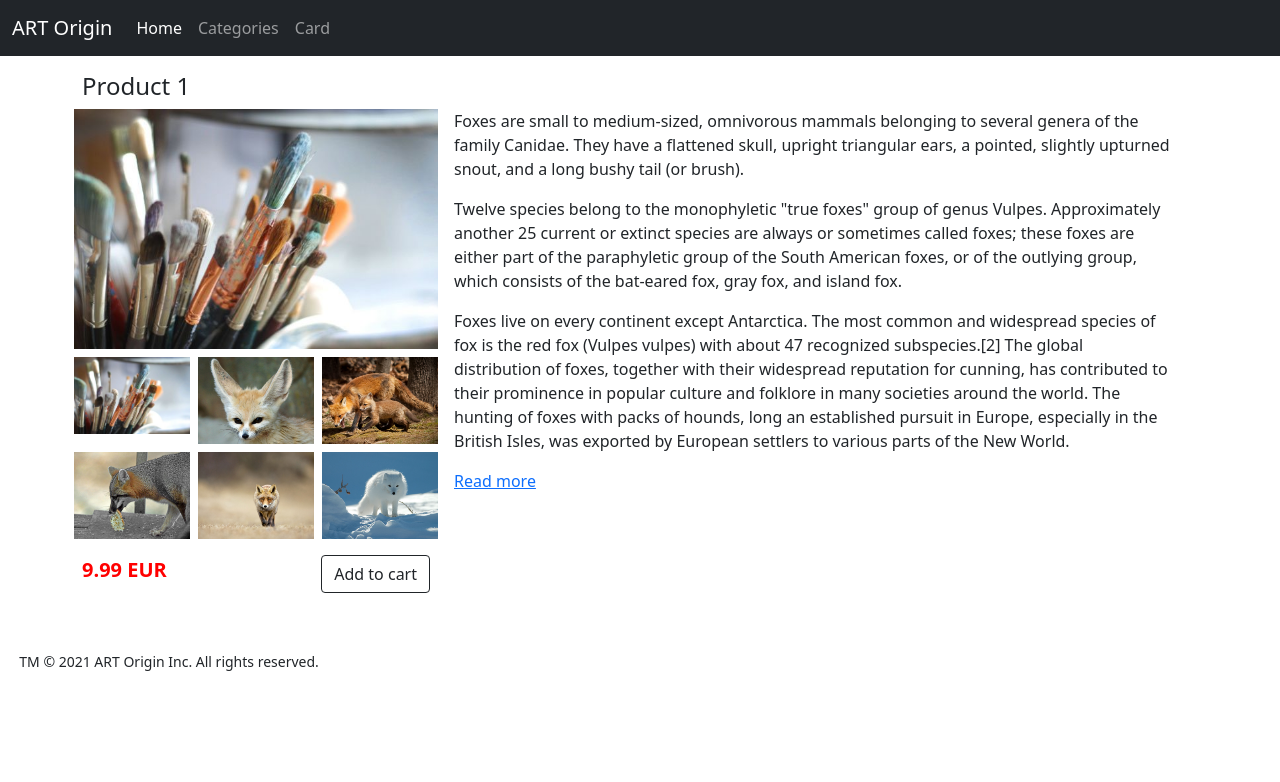
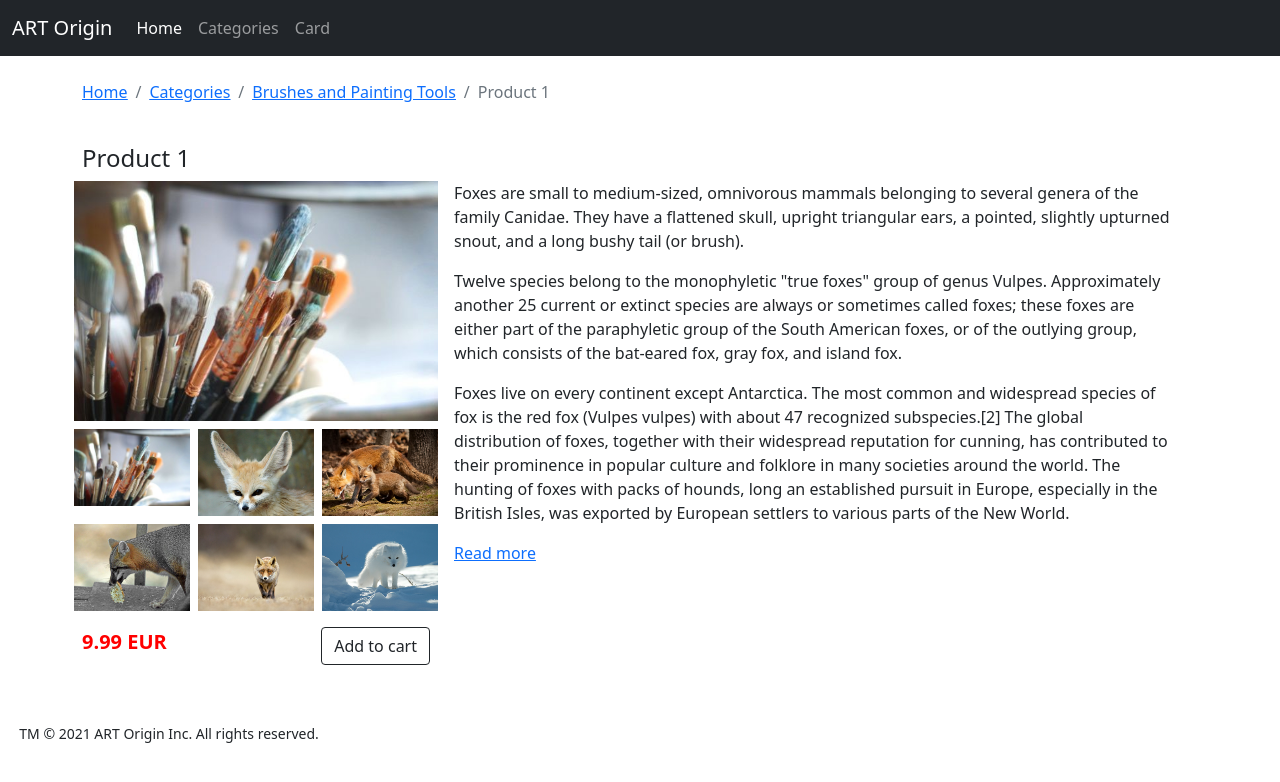
Before and after one commit to Anastasia1207/lesson-24, a React (Create React App) app: page /product1 in a window 1280 px wide. Shown: the top 782 px of the page. Built offline with nearby package versions, Linux system fonts and the light colour scheme.

Commit message:
Added breadcrub to all pages

```diff
--- a/src/Components/Card.js
+++ b/src/Components/Card.js
@@ -1,4 +1,5 @@
 import { NavLink } from 'react-router-dom';
+import Breadcrumb from 'react-bootstrap/Breadcrumb';
 import Table from 'react-bootstrap/Table';
 import Brushes1 from '../Assets/Img/Brushes1.jpg';
 import Paints2 from '../Assets/Img/Paints2.jpg';
@@ -9,10 +10,15 @@ function Card() {
     return (
         <div className="container">
             <div className="row">
-
-
-
-            <h2>Card</h2>
+                <div className="col my-4">
+                    <Breadcrumb >
+                        <Breadcrumb.Item><NavLink exact to="/">Home</NavLink></Breadcrumb.Item>
+                        <Breadcrumb.Item active>Card</Breadcrumb.Item>
+                    </Breadcrumb>
+                </div>
+            </div>
+            <div className="row">
+                <h4>Card</h4>
                 <ul className="nav nav-tabs">
                     <li className="nav-item">
                         <NavLink className="nav-link active" aria-current="page" to="/card">Products</NavLink>
@@ -55,7 +61,7 @@ function Card() {
                                 </div>
 
                             </div></td>
-      <td><input type="number" value="1" min="0" max="100" stap="5"/></td>
+                            <td><input type="number" value="1" min="0" max="100" stap="5" /></td>
                             <td>9.99 EUR</td>
                             <td><button type="button" class="btn ">&#128465;&nbsp;</button></td>
                         </tr>
@@ -76,7 +82,7 @@ function Card() {
                                 </div>
 
                             </div></td>
-      <td><input type="number" value="1" min="0" max="100" stap="5"/></td>
+                            <td><input type="number" value="1" min="0" max="100" stap="5" /></td>
                             <td>12.75 EUR</td>
                             <td><button type="button" class="btn ">&#128465;&nbsp;</button></td>
                         </tr>
@@ -97,7 +103,7 @@ function Card() {
                                 </div>
 
                             </div></td>
-      <td ><input type="number" value="1" min="0" max="100" stap="5"/></td>
+                            <td ><input type="number" value="1" min="0" max="100" stap="5" /></td>
                             <td>20 EUR</td>
 
                             <td><button type="button" class="btn ">&#128465;&nbsp;</button></td>
--- a/src/Components/Categories3.js
+++ b/src/Components/Categories3.js
@@ -12,19 +12,14 @@ function Categories3() {
 
         <div className="container">
             <div className="row">
-
-
-                <div>
-                    <br></br>
-                </div>       <Breadcrumb >
-                    <Breadcrumb.Item to="/">Home</Breadcrumb.Item>
-
-                    <Breadcrumb.Item active>Category</Breadcrumb.Item>
+                <div className="col my-4">
+                    <Breadcrumb>
+                        <Breadcrumb.Item><NavLink exact to="/">Home</NavLink></Breadcrumb.Item>
+                        <Breadcrumb.Item active>Categories</Breadcrumb.Item>
                     </Breadcrumb>
-
-                <br></br>
+                </div>
                     <div className="row">
-                    <div className="col mt-3">
+                        <div className="col">
                             <h4>Categories</h4>
                             <br></br>
                         </div>
@@ -85,8 +80,6 @@ function Categories3() {
                 </div>
                 <br></br>
             </div>
-
-
     )
 }
 
--- a/src/Components/Category1.js
+++ b/src/Components/Category1.js
@@ -1,4 +1,5 @@
 import { NavLink } from 'react-router-dom';
+import Breadcrumb from 'react-bootstrap/Breadcrumb';
 
 import Brushes1 from '../Assets/Img/Brushes1.jpg';
 
@@ -7,7 +8,17 @@ function Category1() {
     return (
         <div className="container">
             <div className="row">
-                <div className="col mt-3">
+                <div className="col my-4">
+                    <Breadcrumb >
+                        <Breadcrumb.Item><NavLink exact to="/">Home</NavLink></Breadcrumb.Item>
+                        <Breadcrumb.Item><NavLink to="/categories3">Categories</NavLink></Breadcrumb.Item>
+                        <Breadcrumb.Item active>Brushes and Painting Tools</Breadcrumb.Item>
+                    </Breadcrumb>
+                </div>
+            </div>
+
+            <div className="row">
+                <div className="col">
                     <h4>Brushes and Painting Tools</h4>
                 </div>
             </div>
@@ -17,14 +28,16 @@ function Category1() {
                 </div>
                 <div className="col-8 mt-3">
                     <p>Lorem ipsum dolor sit amet consectetur adipisicing elit. Repellat dicta, hic voluptatibus eligendi dignissimos corrupti nisi doloribus, eius exercitationem ut minus vitae ad fugiat tenetur numquam omnis aliquid? Illo, minima.</p>
-                    <p>Lorem ipsum dolor, sit amet consectetur adipisicing elit. Cupiditate, vel. In eius, corporis non, ex repellat quaerat doloribus provident consequatur reprehenderit deleniti officiis placeat molestiae obcaecati quo temporibus dolores dolor!</p>
-                    <p>Lorem ipsum dolor sit amet consectetur, adipisicing elit. Veritatis, possimus maxime autem provident voluptatem quo nam sapiente aliquam quos quam corrupti nemo, ratione distinctio odio expedita dolor voluptatum iusto omnis?</p>
+                    <p>Cupiditate, vel. In eius, corporis non, ex repellat quaerat doloribus provident consequatur reprehenderit deleniti officiis placeat molestiae obcaecati quo temporibus dolores dolor!</p>
+                    <p>Veritatis, possimus maxime autem provident voluptatem quo nam sapiente aliquam quos quam corrupti nemo, ratione distinctio odio expedita dolor voluptatum iusto omnis? Lorem ipsum dolor sit, amet consectetur adipisicing elit. Consectetur consequatur qui in laborum. Ipsam nemo, labore debitis eos ipsum voluptates quos quod optio suscipit quibusdam maxime, illo nobis fuga eveniet!</p>
                 </div>
             </div>
             <div className="row">
                 <div className="col my-3 text-center">
                     <div className="card" style={{ width: 'auto' }}>
+                        <NavLink to="/product1">
                             <img src="https://images.ctfassets.net/f1fikihmjtrp/4RIn6NXQKUACkBAxiDuR2n/a9634cfac64dbe02ec25e0e3d26c1a7f/76279-1001-1-4ww.jpg" className="card-img-top" alt="Pattern three" />
+                        </NavLink>
                         <div className="card-body">
                             <h6 className="card-title">
                                 <NavLink to="/product1">Product 1</NavLink>
@@ -36,7 +49,9 @@ function Category1() {
 
                 <div className="col my-3 text-center">
                     <div className="card card-fluid" style={{ width: 'auto' }}>
+                        <NavLink to="/product1">
                             <img src="https://images.ctfassets.net/f1fikihmjtrp/1zbFEZSDJb1s04rZTmwArm/3b999a5fe34a596242df58b3085997c8/04650-GroupAllLH-1-4ww.jpg" className="card-img-top" alt="Pattern two" />
+                        </NavLink>
                         <div className="card-body">
                             <h6 className="card-title">
                                 <NavLink to="/product1">Product 2</NavLink>
@@ -47,7 +62,9 @@ function Category1() {
                 </div>
                 <div className="col my-3 text-center">
                     <div className="card" style={{ width: 'auto' }}>
+                        <NavLink to="/product1">
                             <img src="https://images.ctfassets.net/f1fikihmjtrp/5GdFeEcBwkDaqpHfcBp2ES/2670f3e31b032cc4cf79aeaeb619a279/04313-1001-M-4ww.jpg" className="card-img-top" alt="Pattern one" />
+                        </NavLink>
                         <div className="card-body">
                             <h6 className="card-title">
                                 <NavLink to="/product1">Product 3</NavLink>
@@ -58,7 +75,9 @@ function Category1() {
                 </div>
                 <div className="col my-3 text-center">
                     <div className="card" style={{ width: 'auto' }}>
+                        <NavLink to="/product1">
                             <img src="https://images.ctfassets.net/f1fikihmjtrp/1hzXOP9hV2K3fFQqspS1KS/b0edf9061117a63e7aff9083424e6757/06280-1309-1-4ww.jpg" className="card-img-top" alt="Pattern three" />
+                        </NavLink>
                         <div className="card-body">
                             <h6 className="card-title">
                                 <NavLink to="/product1">Product 4</NavLink>
@@ -70,7 +89,9 @@ function Category1() {
 
                 <div className="col my-3 text-center">
                     <div className="card" style={{ width: 'auto' }}>
+                        <NavLink to="/product1">
                             <img src="https://images.ctfassets.net/f1fikihmjtrp/SxodAYb79hQ8V0LJnTS7J/f843cc904a01f073698c353dceda5b60/09165-1059-2-4ww.jpg" className="card-img-top" alt="Pattern three" />
+                        </NavLink>
                         <div className="card-body">
                             <h6 className="card-title">
                                 <NavLink to="/product1">Product 5</NavLink>
@@ -84,7 +105,9 @@ function Category1() {
             <div className="row">
                 <div className="col my-3 text-center">
                     <div className="card card-fluid" style={{ width: 'auto' }}>
+                        <NavLink to="/product1">
                             <img src="https://images.ctfassets.net/f1fikihmjtrp/26PKH2SIYIr2g8kgcHqgAC/10f5f2fe229a65d1f2f629fdceb34e20/09379-GROUP-4ww.jpg" className="card-img-top" alt="Pattern two" />
+                        </NavLink>
                         <div className="card-body">
                             <h6 className="card-title">
                                 <NavLink to="/product1">Product 6</NavLink>
@@ -95,7 +118,9 @@ function Category1() {
                 </div>
                 <div className="col my-3 text-center">
                     <div className="card card-fluid" style={{ width: 'auto' }}>
+                        <NavLink to="/product1">
                             <img src="https://images.ctfassets.net/f1fikihmjtrp/65nP1ADkbN65oH5XYbWPpi/5769224e2b4aee65428e15a6e2ce7c6a/06280-1029-4ww.jpg" className="card-img-top" alt="Pattern two" />
+                        </NavLink>
                         <div className="card-body">
                             <h6 className="card-title">
                                 <NavLink to="/product1">Product 7</NavLink>
@@ -107,7 +132,9 @@ function Category1() {
 
                 <div className="col my-3 text-center">
                     <div className="card" style={{ width: 'auto' }}>
+                        <NavLink to="/product1">
                             <img src="https://images.ctfassets.net/f1fikihmjtrp/Nu0NDsCQChLN4MdVHo0cn/b6577ec36034cb036ecb0fae003d03f3/05442-Group-4ww.jpg" className="card-img-top" alt="Pattern three" />
+                        </NavLink>
                         <div className="card-body">
                             <h6 className="card-title">
                                 <NavLink to="/product1">Product 8</NavLink>
@@ -118,7 +145,9 @@ function Category1() {
                 </div>
                 <div className="col my-3 text-center">
                     <div className="card card-fluid" style={{ width: 'auto' }}>
+                        <NavLink to="/product1">
                             <img src="https://images.ctfassets.net/f1fikihmjtrp/7cNVb10Mb2od3qe1PMF0Ip/11212112e800ce5776483255c516912b/05891-1039-1-4ww.jpg" className="card-img-top" alt="Pattern two" />
+                        </NavLink>
                         <div className="card-body">
                             <h6 className="card-title">
                                 <NavLink to="/product1">Product 9</NavLink>
@@ -129,7 +158,9 @@ function Category1() {
                 </div>
                 <div className="col my-3 text-center">
                     <div className="card" style={{ width: 'auto' }}>
+                        <NavLink to="/product1">
                             <img src="https://images.ctfassets.net/f1fikihmjtrp/2T59NarmrAeiDChO665Roo/04d5bb410edc9a33bcb48f82504185e1/05985-1049-M-4ww.jpg" className="card-img-top" alt="Pattern one" />
+                        </NavLink>
                         <div className="card-body">
                             <h6 className="card-title">
                                 <NavLink to="/product1">Product 10</NavLink>
--- a/src/Components/Product1.js
+++ b/src/Components/Product1.js
@@ -1,4 +1,7 @@
 import { useState } from 'react';
+import Breadcrumb from 'react-bootstrap/Breadcrumb';
+import { NavLink } from 'react-router-dom';
+
 import Brushes1 from '../Assets/Img/Brushes1.jpg';
 
 import fox1 from '../Assets/Img/Fox1.jpg';
@@ -18,7 +21,17 @@ function Product1() {
     return (
         <div className="container mb-5">
             <div className="row">
-                <div className="col-4 mt-3">
+                <div className="col my-4">
+                    <Breadcrumb >
+                        <Breadcrumb.Item><NavLink exact to="/">Home</NavLink></Breadcrumb.Item>
+                        <Breadcrumb.Item><NavLink to="/categories3">Categories</NavLink></Breadcrumb.Item>
+                        <Breadcrumb.Item><NavLink to="/category1">Brushes and Painting Tools</NavLink></Breadcrumb.Item>
+                        <Breadcrumb.Item active>Product 1</Breadcrumb.Item>
+                    </Breadcrumb>
+                </div>
+            </div>
+            <div className="row">
+                <div className="col-4">
                     <h4>Product 1</h4>
                 </div>
                 <div className="row">
@@ -51,7 +64,7 @@ function Product1() {
                             </div>
                         </div>
                         <div className="row mt-3">
-                            <div className="col"><p style={{color: 'red', fontWeight: 'bold', fontSize: '20px'}}>9.99 EUR</p></div>
+                            <div className="col"><p style={{ color: 'red', fontWeight: 'bold', fontSize: '20px' }}>9.99 EUR</p></div>
                             <div className="col text-end">
                                 <button className="btn btn-outline-dark">Add to cart</button>
                             </div>
```
Lines whose indentation alone changed are shown as unchanged.
